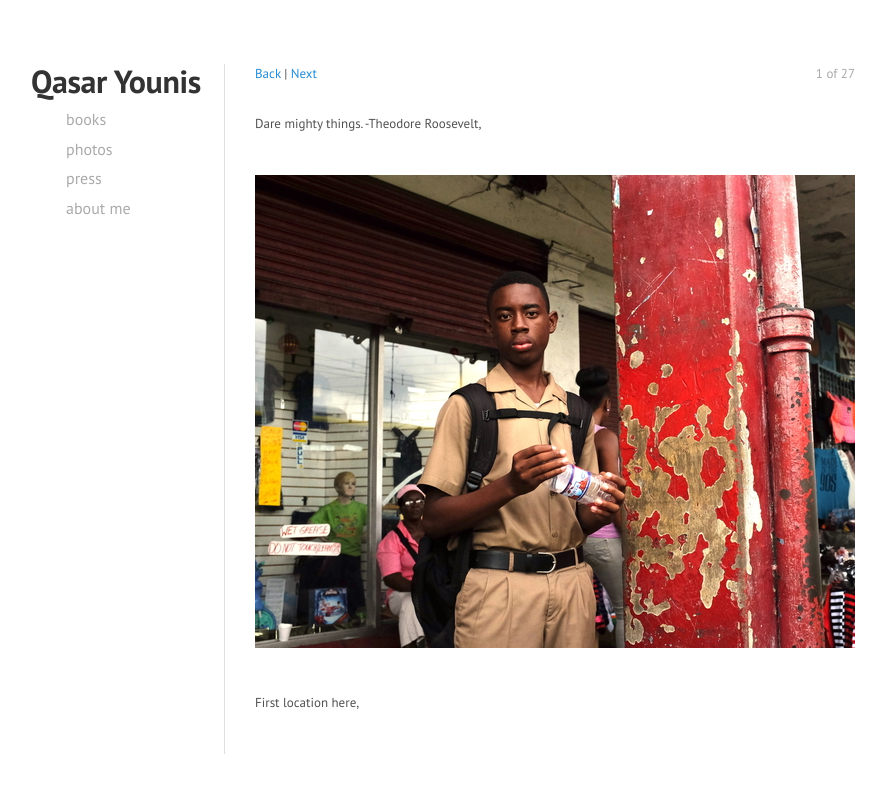
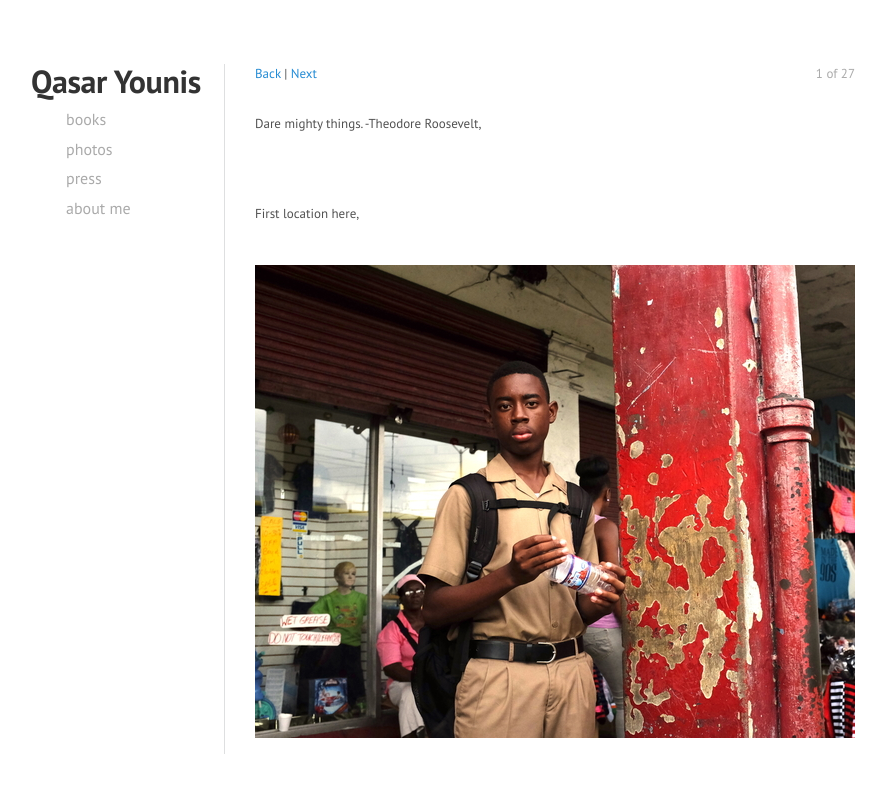
Before and after one commit to qasar/qasar.github.io, a Jekyll site: the page built from photos.html, in a window 1280 px wide. Shown: the top 793 px of the page, without its empty margins (35-921 px from the left). Built offline with Jekyll 4.4.1, drawn with Linux system fonts in a browser that asks for light colours.

Commit message:
Update photos.html

```diff
--- a/photos.html
+++ b/photos.html
@@ -170,14 +170,17 @@ function handlePhotoClick(event, img) {
 Dare mighty things. -Theodore Roosevelt,
 </div>
 
+</div>
+<div id="imageText">
+First location here,
+</div>
+
+
 <img id="gallery" onclick="handlePhotoClick(event, this)"  src=	"http://qasaryounis.com/assets/jam.jpg",
 ",
 >
 
-</div>
-<div id="imageText">
-First location here,
-</div>
+
 
 
 
```
